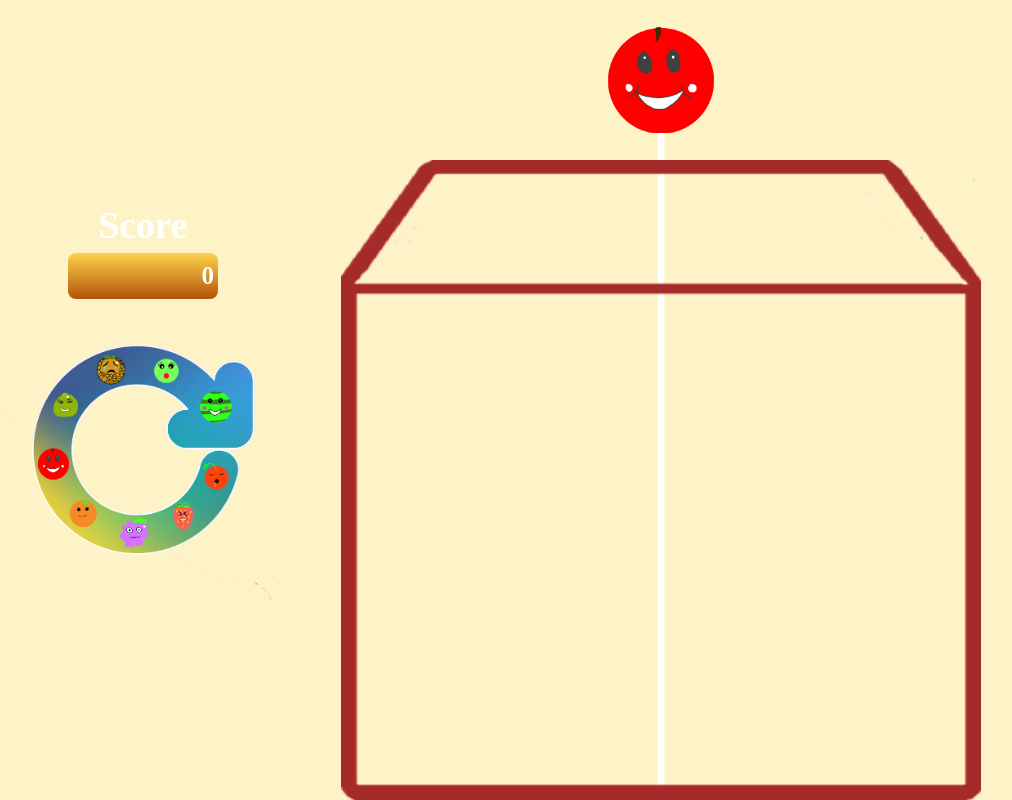
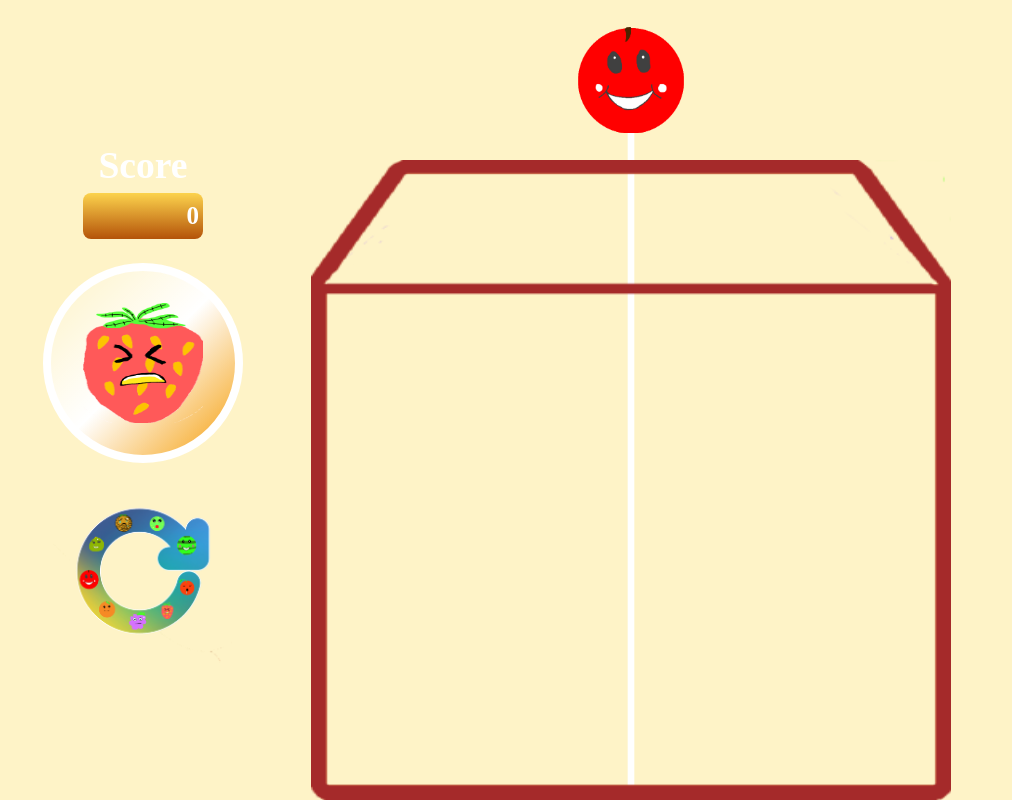
Before and after one commit to LoneCoder21/FruitGame, a Next.js app: page /play in a window 1280 px wide. Shown: the whole page, without its empty margins (177-1189 px from the left). Built offline with nearby package versions, Linux system fonts and the light colour scheme; what @designbycode/tailwindcss-text-stroke would draw is missing.

Commit message:
aspect square on next images

```diff
--- a/app/play/page.tsx
+++ b/app/play/page.tsx
@@ -216,8 +216,11 @@ export default function Game() {
                         </h4>
                     </div>
                 </div>
-                <div>
-                    <img src="/fruits.png" width={300} alt="Evolution of the fruits" />
+                <div className="flex items-center justify-center rounded-full border-8 border-white p-8 m-5 from-amber-500 bg-gradient-to-tl via-white">
+                    <img src="/strawberry.png" width={120} alt="Evolution of the fruits" className="aspect-square" />
+                </div>
+                <div className="flex items-center justify-center">
+                    <img src="/fruits.png" width={180} alt="Evolution of the fruits" />
                 </div>
             </div>
             <canvas
```
